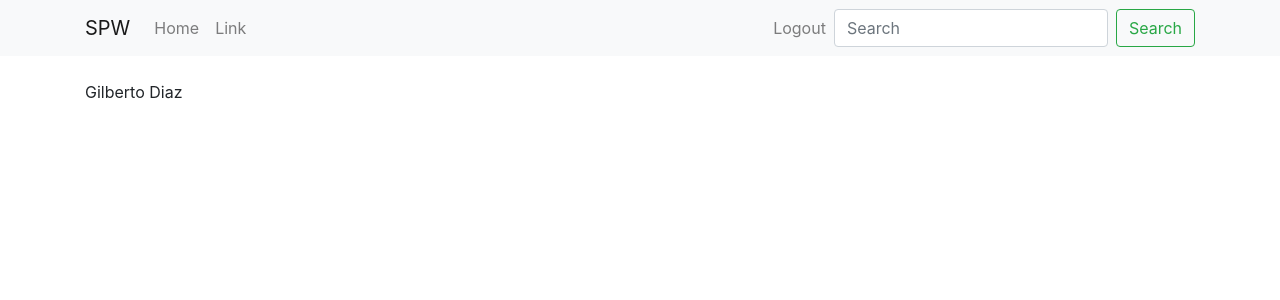
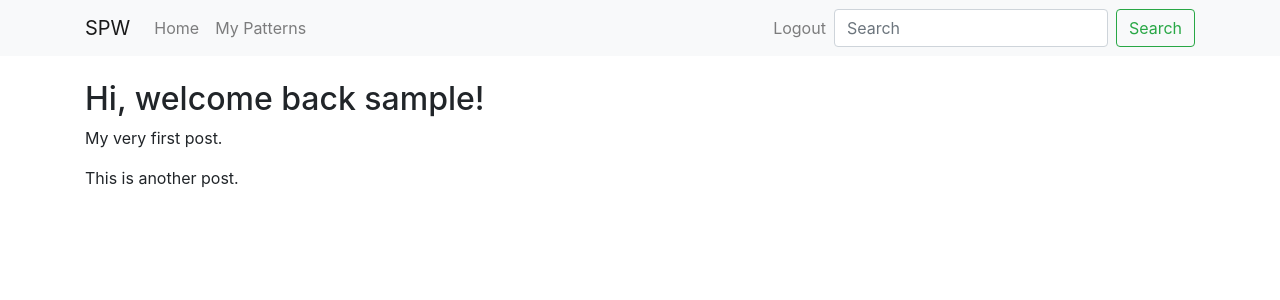
Before and after one commit to diazgilberto/microblog, a Flask app: page / in a window 1280 px wide. Shown: the top 300 px of the page. Run offline with Flask 2, Linux system fonts and the light colour scheme; the visitor is signed in with stand-in values (Sample User, id 1); data comes from the database, SQL or seed files in the repository; some libraries are stand-ins or nearby versions.

Commit message:
protect routes and redirect if not current user

```diff
--- a/src/__init__.py
+++ b/src/__init__.py
@@ -9,6 +9,8 @@ app = Flask(__name__)
 app.config.from_object(Config)
 db = SQLAlchemy(app)
 migrate = Migrate(app, db)
+
 login = LoginManager(app)
+login.login_view = 'login'  # Tells to LoginManager() what's the rout for login a user
 
 from src import routes, models
--- a/src/routes.py
+++ b/src/routes.py
@@ -1,5 +1,6 @@
-from flask import render_template, redirect, url_for, flash
-from flask_login import login_user, current_user, logout_user
+from flask import render_template, redirect, url_for, flash, request
+from flask_login import login_user, current_user, logout_user, login_required
+from werkzeug.urls import url_parse
 
 from src.models import User
 from src import app
@@ -8,13 +9,19 @@ from src.forms import LoginForm
 
 @app.route('/')
 @app.route('/index')
+@login_required
 def index():
-    user = {
-        'username': 'gdiaz',
-        'full_name': 'Gilberto Diaz',
-        'title': 'Microblog',
-    }
-    return render_template('index.html', user=user)
+    posts = [
+        {
+            'author': {'first_name': 'Gilberto'},
+            'body': 'My very first post.'
+        },
+        {
+            'author': {'first_name': 'Sandra'},
+            'body': 'This is another post.'
+        }
+    ]
+    return render_template('index.html', title='Home', posts=posts)
 
 
 @app.route('/login', methods=['GET', 'POST'])
@@ -26,14 +33,15 @@ def login():
 
     if form.validate_on_submit():
         user = User.query.filter_by(username=form.username.data).first()
-        print(user.username)
 
-        if user is None or not user.check_password(form.password.data):
+        if user is None or user.check_password(form.password.data) is False:
             flash('Invalid username or password')
             return redirect(url_for('login'))
         login_user(user, remember=form.remember_me.data)
-        flash(f'Welcome back {user.username}')
-        return redirect(url_for('index'))
+        next_page = request.args.get('next')
+        if not next_page or url_parse(next_page).netloc != '':
+            next_page = url_for('index')
+        return redirect(next_page)
 
     return render_template('login.html', title='Sign In', form=form)
 
@@ -42,3 +50,9 @@ def login():
 def logout():
     logout_user()
     return redirect(url_for('index'))
+
+
+@app.route('/mypatterns')
+@login_required
+def my_patterns():
+    return render_template('mypatterns.html', title='My Patterns')
--- a/src/templates/includes/_navbar.html
+++ b/src/templates/includes/_navbar.html
@@ -12,7 +12,7 @@
                     <a class="nav-link" href="{{ url_for('index') }}">Home</a>
                 </li>
                 <li class="nav-item">
-                    <a class="nav-link" href="#">Link</a>
+                    <a class="nav-link" href="{{ url_for('my_patterns') }}">My Patterns</a>
                 </li>
 
             </ul>
--- a/src/templates/index.html
+++ b/src/templates/index.html
@@ -1,4 +1,8 @@
 {% extends "base.html" %}
 {% block content %}
-    {{ user.full_name }}
+    <h2> Hi, welcome back {{ current_user.username }}! </h2>
+
+    {% for post in posts %}
+        <p>{{ post.body }}</p>
+    {% endfor %}
 {% endblock %}
--- /dev/null
+++ b/src/templates/mypatterns.html
@@ -0,0 +1,5 @@
+{% extends 'base.html' %}
+
+{% block content %}
+    <h2>My Patterns</h2>
+{% endblock %}
```
